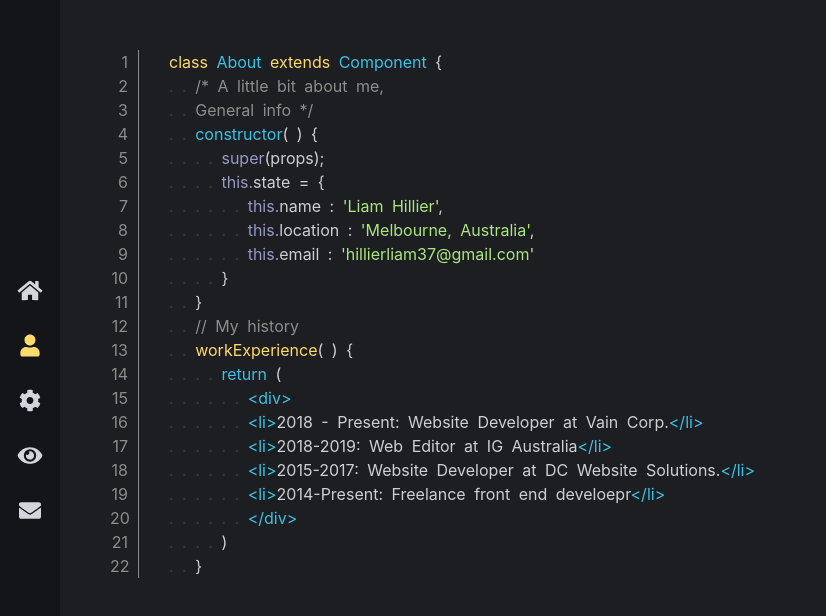
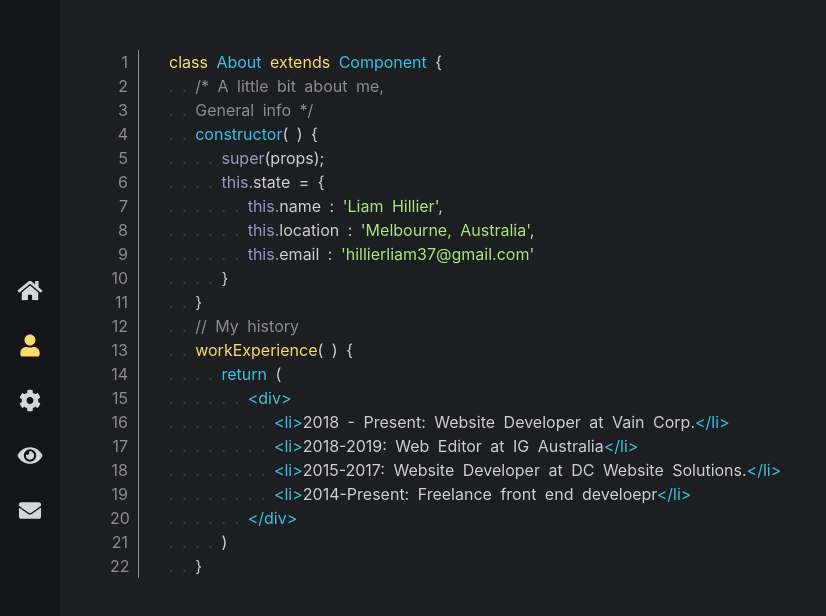
Before and after one commit to Hillzy/portfolio, a React (Create React App) app: page /about in a window 1280 px wide. Shown: the top 616 px of the page, without its empty margins (0-826 px from the left). Built offline with nearby package versions, Linux system fonts and the light colour scheme; a web font is replaced by a local one.

Commit message:
Update about.css

```diff
--- a/src/pages/about.css
+++ b/src/pages/about.css
@@ -60,7 +60,7 @@
   color: var(--code-dot);
 }
 .code-indent4::before {
-  content: ". . . . . . ";
+  content: ". . . . . . . . ";
   color: var(--code-dot);
 }
 
```
